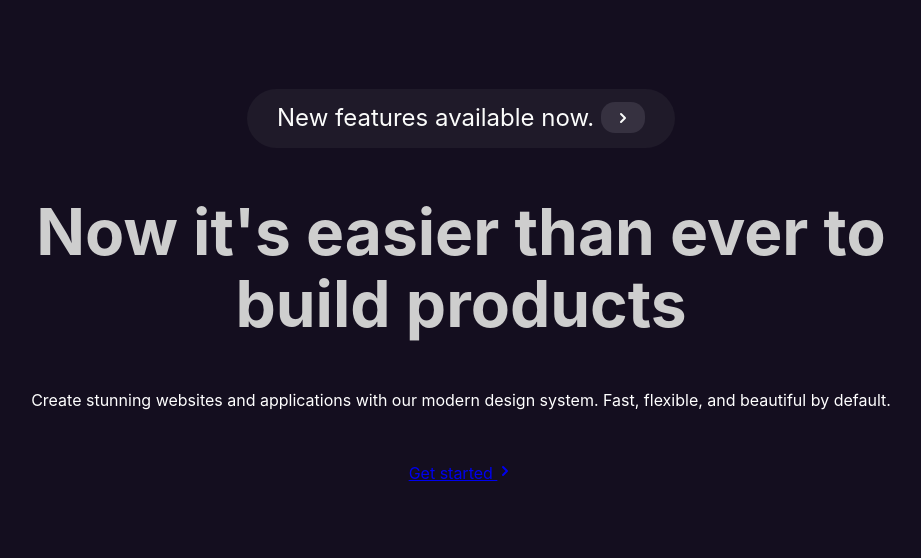
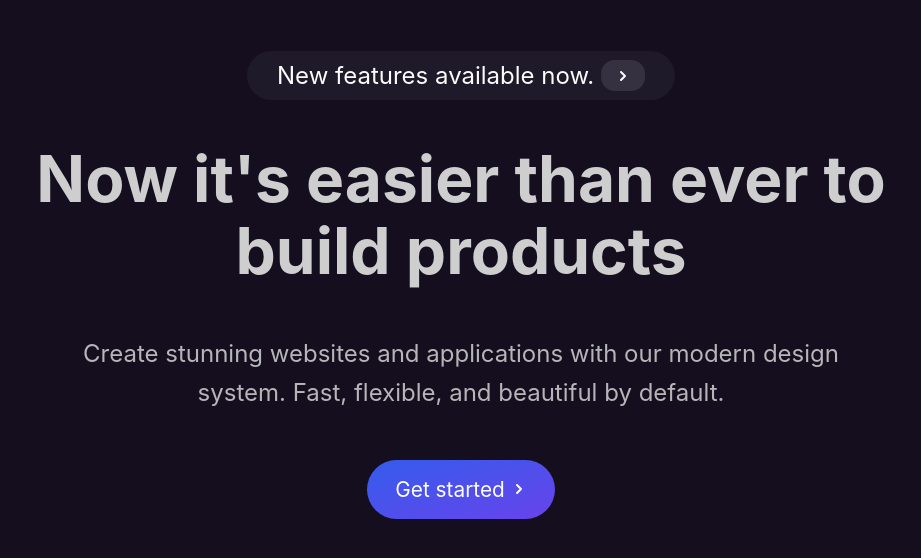
Before and after one commit to bhabinbudujapun/Cohort-HTML-CSS, a website: page challenge-1/index.html in a window 1280 px wide. Shown: the part 112-670 px from the top of the page, without its empty margins (179-1100 px from the left). Drawn offline with Linux system fonts and the light colour scheme.

Commit message:
Complete Section Challenge

```diff
--- a/challenge-1/index.html
+++ b/challenge-1/index.html
@@ -26,15 +26,17 @@
 			<h1 class="hero-title">Now it's easier than ever to <span>build products</span></h1>
 			<p class="hero-description">
 				Create stunning websites and applications with our modern design
-				system. Fast, flexible, and beautiful by default.
+				<span> system. Fast, flexible, and beautiful by default.</span>
 			</p>
-			<a href="#" class="cta-button">
-				Get started
-				<svg width="16" height="16" fill="none" stroke="currentColor" stroke-width="2" stroke-linecap="round"
-					stroke-linejoin="round">
-					<path d="m6 12 4-4-4-4" />
-				</svg>
-			</a>
+			<div class="cta-button">
+				<a href="#">
+					Get started
+					<svg width="16" height="16" fill="none" stroke="currentColor" stroke-width="2"
+						stroke-linecap="round" stroke-linejoin="round">
+						<path d="m6 12 4-4-4-4" />
+					</svg>
+				</a>
+			</div>
 		</div>
 	</section>
 </body>
--- a/challenge-1/styles.css
+++ b/challenge-1/styles.css
@@ -12,30 +12,6 @@ body {
   background-color: #140e1f;
 }
 
-/*
-New features:
-
-arrow:
-*/
-
-/*
-Now it's easier than
-color: #f9f9f9
-*/
-
-/*
-Create Stunning Websites
-color: #b6b6b8
-*/
-
-/*
-Get Started:
-left background-color: #b6b6b8
-right background-color: #6a42ec
-color: #fdfdff
-*/
-
-
 .hero {
   display: flex;
   height: 100vh;
@@ -45,21 +21,18 @@ color: #fdfdff
   align-items: center;
 }
 
-.announcement {
+.announcement-link {
+  border-radius: 2em;
   padding: 10px 30px;
-  border-radius: 2em;
+  font-size: 1.5em;
+  text-decoration: none;
+  color: #fbfcfb;
   background-color: #1f1a29;
 }
 
-.announcement-link {
-  font-size: 1.5em;
-  text-decoration: none;
-  color: #fbfcfb;
+.announcement-link:hover {
+  background-color: #302d38;
 }
-
-.announcement-link:hover {}
-
-.announcement-text {}
 
 .announcement-button {
   padding: 1px 14px;
@@ -84,11 +57,30 @@ color: #fdfdff
   display: block;
 }
 
-.hero-description {}
+.hero-description {
+  color: #b6b6b8;
+  font-size: 1.5em;
+}
 
-.cta-button {}
+.hero-description span {
+  display: block;
+}
 
-.cta-button:hover {}
+.cta-button a {
+  padding: 13px 28px;
+  border-radius: 2em;
+  font-size: 1.3em;
+  display: inline-block;
+  border: none;
+  text-align: center;
+  text-decoration: none;
+  color: #fdfdff;
+  background: linear-gradient(to bottom right, #345cec, #6843ec);
+}
+
+.cta-button a:hover {
+  box-shadow: 0 0 8px #2e5fec;
+}
 
 @media (max-width: 640px) {
   .hero {
```
